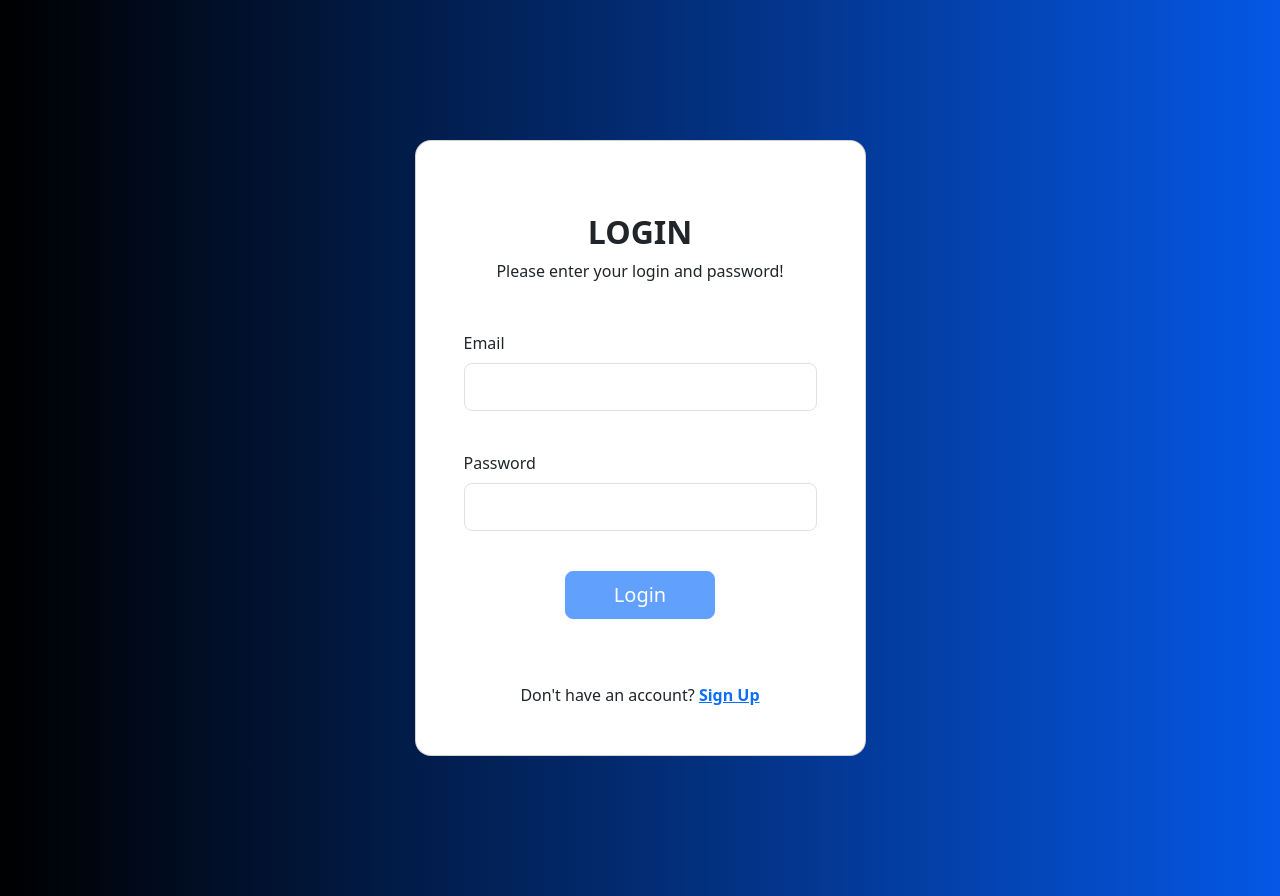
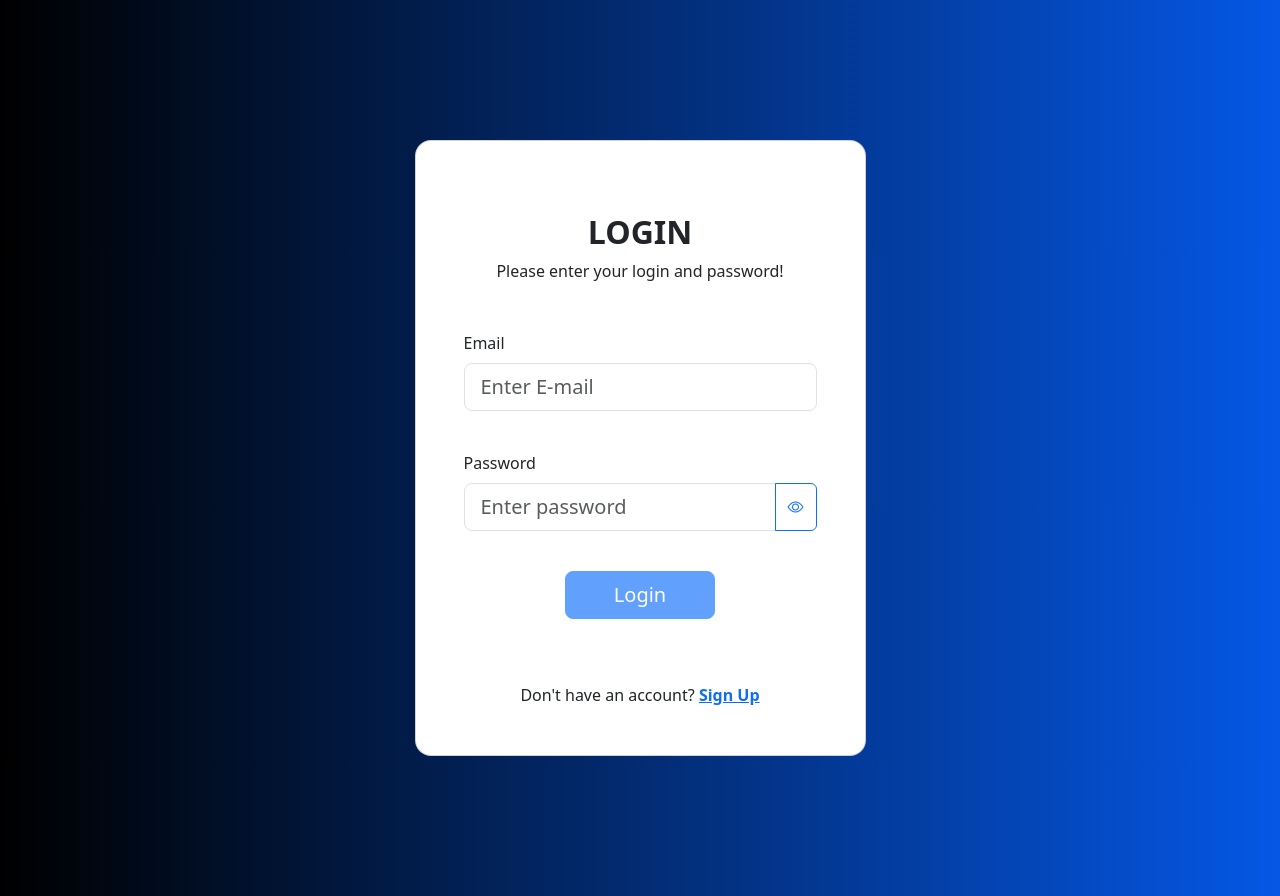
Before and after one commit to leorossiio/crud-app-ac2, an Angular app in the folder Frontend/crud-app/: page /login in a window 1280 px wide. Built offline with nearby package versions, Linux system fonts and the light colour scheme.

Commit message:
feat: implementando o botão de visualizar a senha no Login

```diff
--- a/Frontend/crud-app/src/app/pages/login/login.component.html
+++ b/Frontend/crud-app/src/app/pages/login/login.component.html
@@ -15,11 +15,11 @@
                 <div class="form-outline form-white mb-4">
 
                   <label class="form-label" for="typeEmailX">Email</label>
-                  <input type="email" id="typeEmailX" class="form-control form-control-lg" formControlName="email"/>
+                  <input type="email" id="typeEmailX" class="form-control form-control-lg" placeholder="Enter E-mail" formControlName="email"/>
 
                   <!-- ERROR -->
                   <div *ngIf="loginForm.get('email')?.invalid && (loginForm.get('email')?.dirty || loginForm.get('email')?.touched)">
-                    <div class="text-danger pt-2">Email é obrigatório</div>
+                    <div class="text-danger pt-2">Email is mandatory</div>
                   </div>
                   <!-- ERROR -->
                 </div>
@@ -29,17 +29,22 @@
                 <div class="form-outline form-white mb-4">
 
                   <label class="form-label pt-3" for="typePasswordX">Password</label>
-                  <input type="password" id="typePasswordX" class="form-control form-control-lg"  formControlName="password"/>
+                  <div class="input-group">
+                    <input type="{{ showPassword ? 'text' : 'password' }}" id="typePasswordX" class="form-control form-control-lg" formControlName="password" required (keydown.enter)="login()" placeholder="Enter password" />
+                    <button type="button" class="btn btn-outline-primary" (click)="togglePasswordVisibility()"><i class="bi" [ngClass]="showPassword ? 'bi-eye-slash' : 'bi-eye'"></i></button>
+                  </div>
 
                   <!-- ERROR -->
                   <div *ngIf="loginForm.get('password')?.invalid && (loginForm.get('password')?.dirty || loginForm.get('password')?.touched)">
-                    <div class="text-danger pt-2">Senha é um campo obrigatório</div>
+                    <div class="text-danger pt-2">Password is a required field</div>
                   </div>
                   <!-- ERROR -->
                 </div>
 
+
+
                 <div *ngIf="invalidUser">
-                  <div class="text-danger text-center">E-mail / senha inválidos</div>
+                  <div class="text-danger text-center">Invalid email/password</div>
                 </div>
 
                 <div class="d-flex justify-content-center pt-3">
--- a/Frontend/crud-app/src/app/pages/login/login.component.ts
+++ b/Frontend/crud-app/src/app/pages/login/login.component.ts
@@ -19,6 +19,12 @@ export class LoginComponent {
     })
   }
 
+  showPassword: boolean = false;
+
+  togglePasswordVisibility() {
+    this.showPassword = !this.showPassword;
+  }
+
   login() {
 
     if(this.loginForm.value['email'] == "admin@gmail.com" && this.loginForm.value['password'] == "admin") {
```
